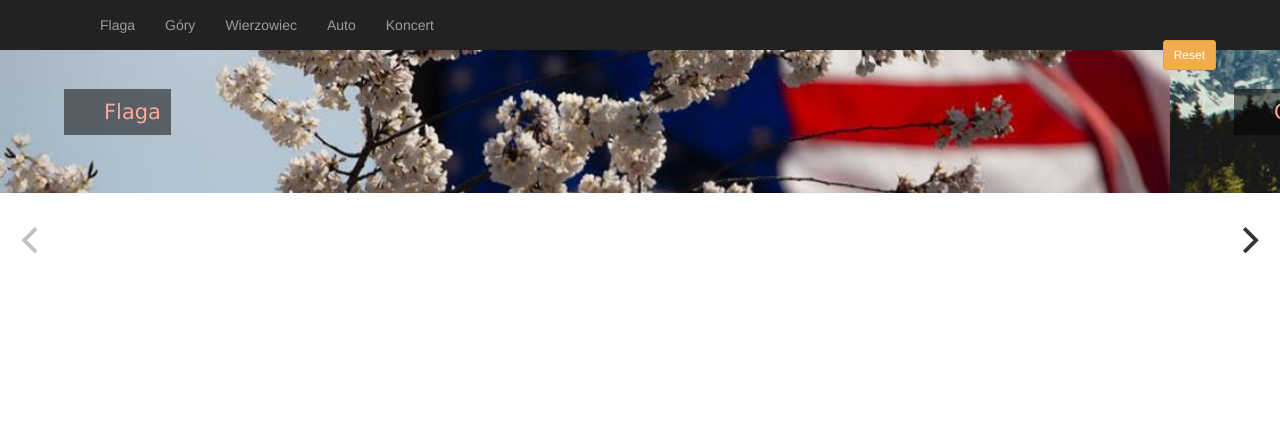
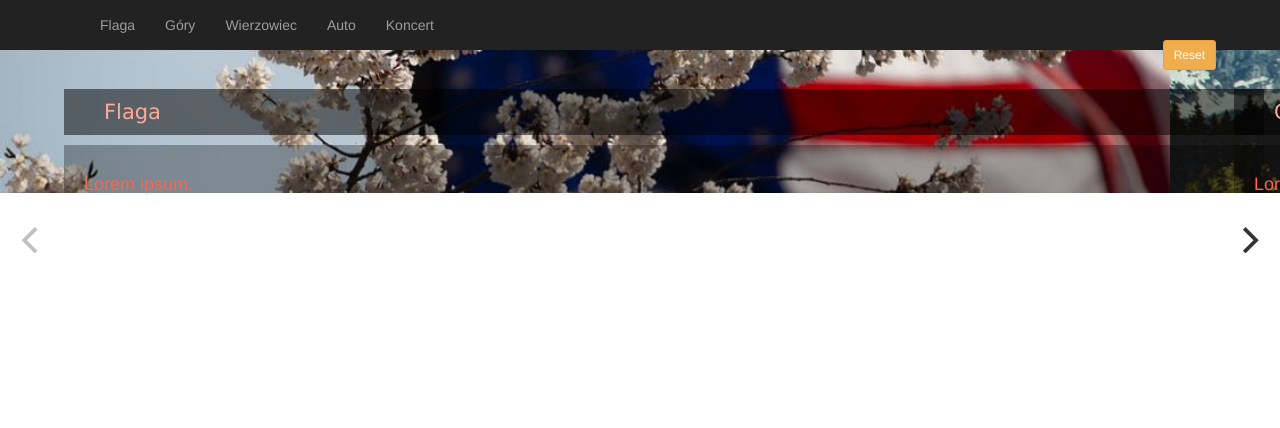
Before and after one commit to parapetowy/mapa-google, a website with bundled scripts: page index.html in a window 1280 px wide. Shown: the top 428 px of the page. Built offline with nearby package versions, Linux system fonts and the light colour scheme; grey boxes are pictures that could not be loaded.

Commit message:
fixed slaid change

```diff
--- a/api.txt
+++ /dev/null
@@ -1 +0,0 @@
-AIzaSyCGfcdr_OWPOPMSv4flYo_J0h6Yhqt1wzg
--- a/index.html
+++ b/index.html
@@ -35,15 +35,15 @@
 			</div>
 		</nav>
 
-		<div class="main-carousel" id="tutaj">
+		<div class="main-carousel" id="here">
 
 		</div>
 		<button class="button btn btn-warning btn-sm buttonreset">Reset</button>
+
 		<div id="page-wrapper" class="maper">
 			<div id="map"></div>
 		</div>
 
-		<script async defer src="https://maps.googleapis.com/maps/api/js?key=AIzaSyCGfcdr_OWPOPMSv4flYo_J0h6Yhqt1wzg&callback=initMap"></script>
 
 		<div class="progress-bar"></div>
 
@@ -104,8 +104,10 @@
 		<script src="vendor/flickity.pkgd.min.js"></script>
 		<script src="vendor/hash.js"></script>
 		<script src="vendor/mustache/mustache.js"></script>
-		<script src="js/script.js"></script>
 		<script src="https://ajax.googleapis.com/ajax/libs/jquery/1.12.2/jquery.min.js"></script>
 		<script src="https://maxcdn.bootstrapcdn.com/bootstrap/3.3.6/js/bootstrap.min.js" integrity="sha384-0mSbJDEHialfmuBBQP6A4Qrprq5OVfW37PRR3j5ELqxss1yVqOtnepnHVP9aJ7xS" crossorigin="anonymous"></script>
+		<script async defer src="https://maps.googleapis.com/maps/api/js?key=AIzaSyCGfcdr_OWPOPMSv4flYo_J0h6Yhqt1wzg&callback=initMap"></script>
+		<script src="js/script.js"></script>
+
 	</body>
 </html>
--- a/js/script.js
+++ b/js/script.js
@@ -1,7 +1,6 @@
 "use strict";
 
 
-(function() {
 	var templateItem = document.getElementById('slaid-template').innerHTML;
 
 	Mustache.parse(templateItem);
@@ -13,9 +12,9 @@
 	    listItems += Mustache.render(templateItem, slaidData[i]);
 	}
 
-	var tutaj = document.getElementById('tutaj');
+	var here = document.getElementById('here');
 
-	tutaj.insertAdjacentHTML('beforeend', listItems);
+	here.insertAdjacentHTML('beforeend', listItems);
 
 	var flkty = new Flickity('.main-carousel', {
 	    // options
@@ -30,6 +29,9 @@
 	    progress = Math.max(0, Math.min(1, progress));
 	    progressBar.style.width = progress * 100 + '%';
 	});
+
+
+
 
 	var buttonReset = document.querySelector('.buttonreset');
 
@@ -53,23 +55,21 @@
         var marker;
 
         var addMarker = function() {
-            for (var i = 0; i < slaidData.length; i++) {
-                	marker = new google.maps.Marker({
-                    position: new google.maps.LatLng(slaidData[i]['coords']),
-                    map: map
-                });
-                google.maps.event.addListener(marker, 'click', function(event) {
-                	alert(i);
-                	console.log(flkty);
-                    flkty.select(i);
-                });
-            }
-
+          slaidData.forEach(function(data, index) {
+            marker = new google.maps.Marker({
+              position: new google.maps.LatLng(data.coords),
+              map: map
+            });
+            google.maps.event.addListener(marker, "click", function() {
+              flkty.select(index);
+            });
+          });
         };
 
         addMarker();
 
-
+        flkty.on('change', function(index) {
+        	map.setCenter(slaidData[index].coords);
+        	map.setZoom = 4;
+        });
     }
-
-})();
--- a/package.json
+++ b/package.json
@@ -11,11 +11,11 @@
   "init:files": "touch README.md index.html sass/style.scss js/script.js",
   "init:gitignore": "curl https://raw.githubusercontent.com/github/gitignore/master/Node.gitignore -o .gitignore",
   "build": "npm-run-all build:* test",
-  "build:clean": "rimraf -rf css/*.css",
+  "build:clean": "rimraf css/*.css",
   "build:sass": "node-sass --output-style compact -o css sass",
   "build:autoprefixer": "autoprefixer-cli css/style.css",
   "build-dev:sass": "node-sass --output-style expanded --source-map true -o css sass",
-  "build-dev:sassprefixer": "node-sass --output-style expanded --source-map true -o css sass && autoprefixer-cli css/style.css",
+  "build-dev:sassprefixer": "node-sass --output-style expanded --source-map true -o css sass && autoprefixer-cli -d css css/*.css",
   "watch": "npm-run-all build -p watch:*",
   "watch:sasprefixer": "onchange sass/*.scss -- npm run build-dev:sassprefixer",
   "watch:browsersync": "browser-sync start --server --files css/*.css *.html"
--- a/sass/style.scss
+++ b/sass/style.scss
@@ -22,6 +22,10 @@
         .textfield {
             max-width: 1200px;
             width: 100%;
+            position: absolute;
+            left: 5%;
+            top: 5%;
+            z-index: 1000;
 
             h2 {
                 font-size: 1.5em;
@@ -31,10 +35,7 @@
                 text-indent: 30px;
                 padding: 10px;
                 background: rgba(0, 0, 0, 0.5);
-                position: absolute;
-                left: 5%;
-                top: 5%;
-                z-index: 1000;
+
             }
 
             .description {
@@ -42,10 +43,6 @@
                 padding: 20px;
                 color: #FF6549;
                 background: rgba(0, 0, 0, 0.3);
-                position: absolute;
-                left: 5%;
-                top: 70%;
-                z-index: 1000;
             }
         }
     }
```
Also changed, not shown: README.md, css/style.css, 1 other file.
